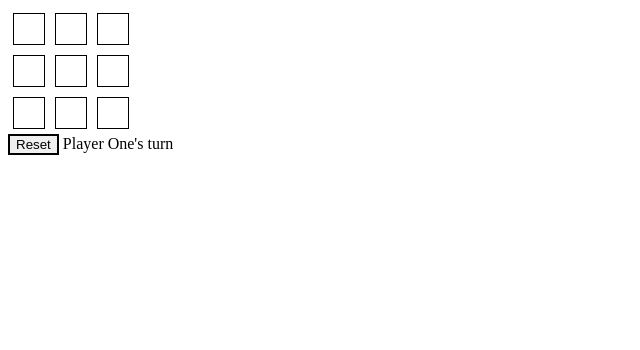
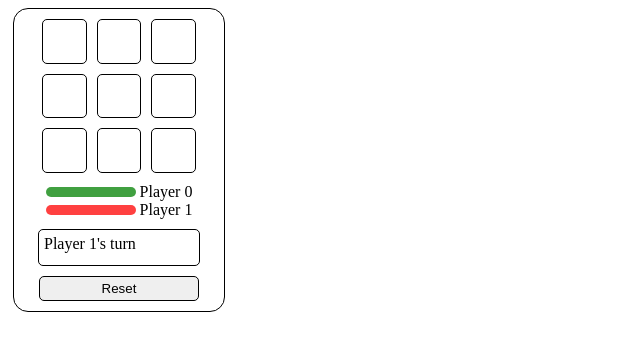
Before and after one commit to vigneshshankar96/the-odin-project, a plain HTML site: page 03-exercise-tic-tac-toe/index.html in a window 1280 px wide. Shown: the whole page, without its empty margins (0-640 px from the left). Drawn offline with Linux system fonts and the light colour scheme.

Commit message:
Add color indicator's for players
Signed-off-by: Vignesh <vignesh.shankar@solitontech.com>

```diff
--- a/03-exercise-tic-tac-toe/index.html
+++ b/03-exercise-tic-tac-toe/index.html
@@ -4,11 +4,15 @@
         <link rel="stylesheet" href="styles/style.css">
     </head>
     <body>
-        <game-board>
-        </game-board>
-        <button id='reset-button'>Reset</button>
-        <game-status-display>
-        </game-status-display>
+        <div class='master-container'>
+            <game-board>
+            </game-board>
+            <players-info>
+            </players-info>
+            <game-status-display>
+            </game-status-display>
+            <button id='reset-button'>Reset</button>
+        </div>
         <script src="src/main.js"></script>
     </body>
 </html>
--- a/03-exercise-tic-tac-toe/src/main.js
+++ b/03-exercise-tic-tac-toe/src/main.js
@@ -1,7 +1,19 @@
+
+const Player = function(name, color) {
+    const getName  = function() {
+        return name;
+    };
+    const id = -1;
+    return { getName, id , color };
+};
+
+player0 = Player('Player 0', 'green');
+player1 = Player('Player 1', 'red');
 
 const displayController = (
     function() {
         const gameBoardDOM = document.querySelector('game-board');
+        const playersInfoDOM = document.querySelector('players-info');
         const gameStatusDOM = document.querySelector('game-status-display');
         const resetButtonDOM = document.querySelector('#reset-button');
 
@@ -38,9 +50,25 @@ const displayController = (
                     });
                     gameBoardDOM.appendChild(cell);
                 };
-                const cellBreak = document.createElement('br');
-                gameBoardDOM.appendChild(cellBreak);
+                const rowBreak = document.createElement('br');
+                gameBoardDOM.appendChild(rowBreak);
             };
+
+            while (playersInfoDOM.firstChild) {
+                playersInfoDOM.removeChild(playersInfoDOM.lastChild);
+            }
+            gameBoard.playersList.forEach(player = function(player) {
+                const playerInfoDOM = document.createElement('div');
+                    const playerNameLabel = document.createElement('label');
+                    playerNameLabel.innerText = ' Player ' + player.id ;
+                    const playerNameInput = document.createElement('input');
+                    playerNameInput.style.backgroundColor = player.color;
+                    playerNameInput.style.opacity = '75%';
+                    playersInfoDOM.appendChild(playerNameInput);
+                    playersInfoDOM.appendChild(playerNameLabel);
+                playersInfoDOM.appendChild(playerInfoDOM);
+            });
+
             resetButtonDOM.addEventListener('click', function(event) {
                 gameBoard.reset();
                 reset();
@@ -111,12 +139,12 @@ const gameBoard = (
                 [0, 3, 6], [1, 4, 7], [2, 5, 8],    // Column wins
                 [0, 4, 8], [2, 4, 6]                // Diagonal wins
             ];
-            const flat_array = _state.flat(1);
-            for (i = 0; i < flat_array.length-1; i++) {
+            const flatArray = _state.flat(1);
+            for (i = 0; i < flatArray.length-1; i++) {
                 if (
-                    flat_array[winPossibilities[i][0]] === player.id &&
-                    flat_array[winPossibilities[i][1]] === player.id &&
-                    flat_array[winPossibilities[i][2]] === player.id
+                    flatArray[winPossibilities[i][0]] === player.id &&
+                    flatArray[winPossibilities[i][1]] === player.id &&
+                    flatArray[winPossibilities[i][2]] === player.id
                 ) {
                     return true;
                 };
@@ -160,23 +188,15 @@ const gameBoard = (
             assignRandomCurrentPlayer();
         };
 
-        return { registerPlayer, getState, reset, registerMove, getCurrentPlayer, checkIfValidMove };
+        return {
+            registerPlayer, getState, reset, registerMove,
+            getCurrentPlayer, checkIfValidMove, playersList
+        };
     }
 )();
 
-const Player = function(name, color) {
-    const getName  = function() {
-        return name;
-    };
-    const id = -1;
-    return { getName, id , color };
-};
-
-playerZero = Player('Player Zero', 'green');
-playerOne = Player('Player One', 'red');
-
-gameBoard.registerPlayer(playerZero);
-gameBoard.registerPlayer(playerOne);
+gameBoard.registerPlayer(player0);
+gameBoard.registerPlayer(player1);
 
 gameBoard.reset();
 displayController.reset();
--- a/03-exercise-tic-tac-toe/styles/style.css
+++ b/03-exercise-tic-tac-toe/styles/style.css
@@ -1,17 +1,57 @@
+.master-container {
+    display: flex;
+    flex-direction: column;
+    align-items: center;
+    width: 200px;
+    border: solid black 1px;
+    border-radius: 15px;
+    margin: 5px;
+    padding: 5px;
+}
+
 .cell {
     display: inline-block;
-    width: 20px;
-    height: 20px;
+    height: 32.5px;
+    width: 32.5px;
+    border: solid black 1px;
+    border-radius: 5px;
+    margin: 5px;
     padding: 5px;
-    margin: 5px;
-    border: solid black 1px;
 }
 
 #reset-button {
-    border: solid 2px black;
+    display: block;
+    height: 25px;
+    width: 160px;
+    border: solid black 1px;
+    border-radius: 5px;
+    margin: 5px;
 }
 
 .disable-click {
-    pointer-events:none;
+    pointer-events: none;
     opacity: 50%;
 }
+
+players-info {
+    display: block;
+    padding: 5px;
+}
+
+input {
+    pointer-events: none;
+    width: 90px;
+    height: 10px;
+    border: 0px;
+    border-radius: 5px;
+}
+
+game-status-display {
+    display: block;
+    height: 25px;
+    width: 150px;
+    border: solid black 1px;
+    border-radius: 5px;
+    margin: 5px;
+    padding: 5px;
+}
```
